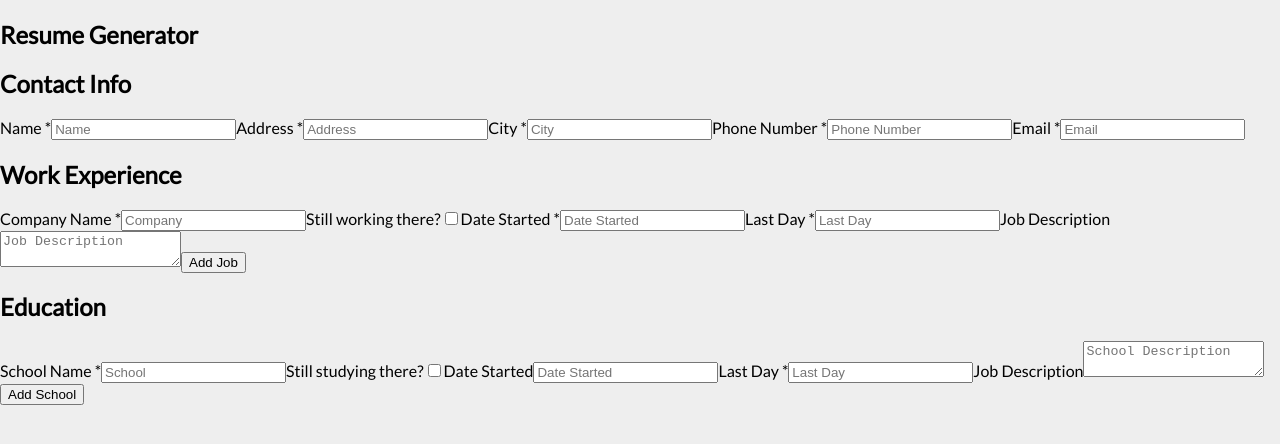
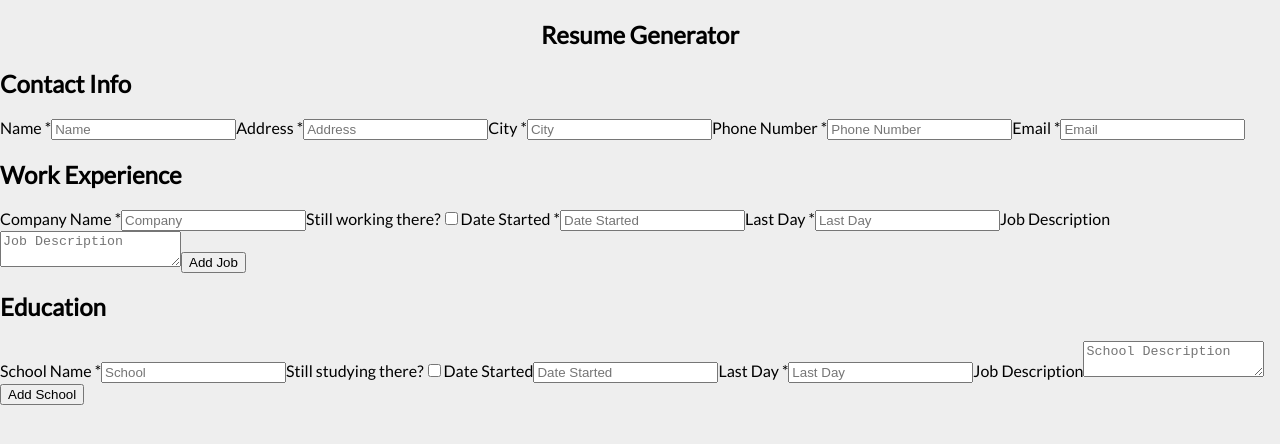
Before and after one commit to rileyloudon/resume-project, a React (Create React App) app: page / in a window 1280 px wide. Shown: the top 444 px of the page. Built offline with nearby package versions, Linux system fonts and the light colour scheme.

Commit message:
style header add margin auto

```diff
--- a/src/App.css
+++ b/src/App.css
@@ -1,3 +1,11 @@
-.App {
-  text-align: center;
+#resume-generator {
+  max-width: max-content;
+  width: 100vw;
+  margin: auto;
 }
+
+header {
+  width: fit-content;
+  margin: auto;
+  margin-top: 10px;
+}
```
